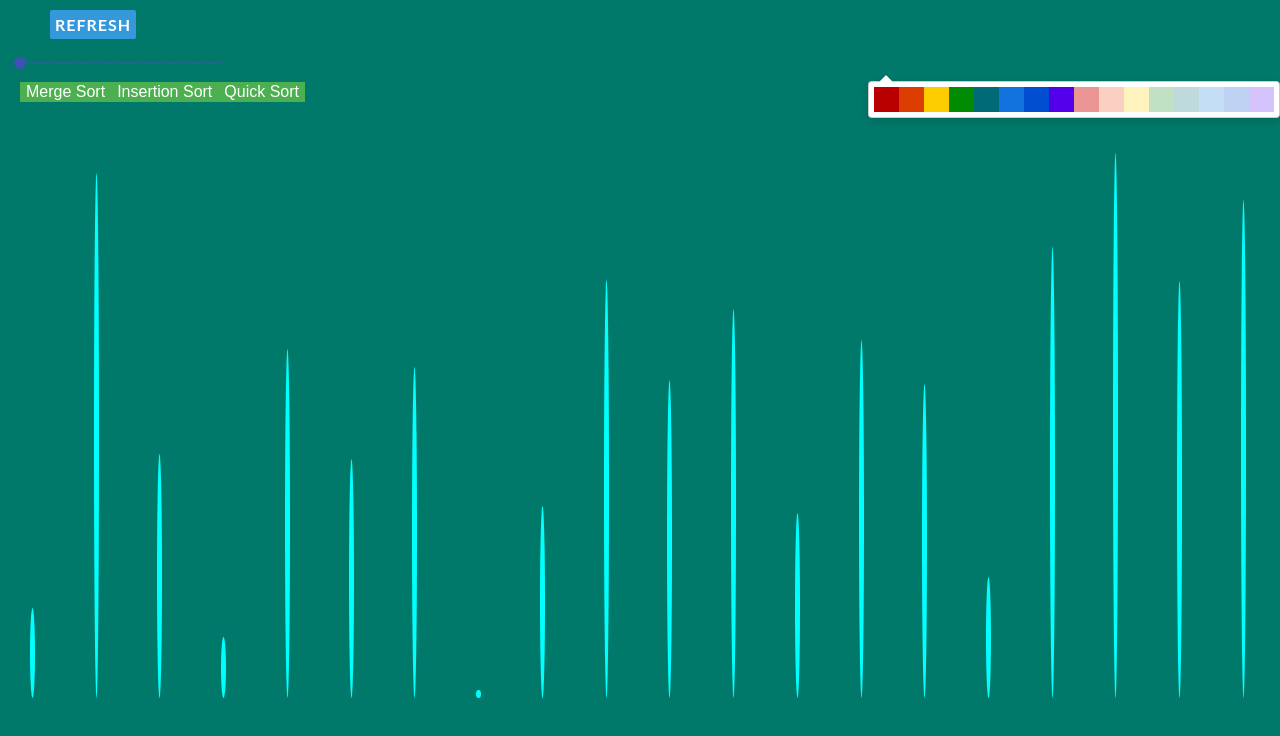
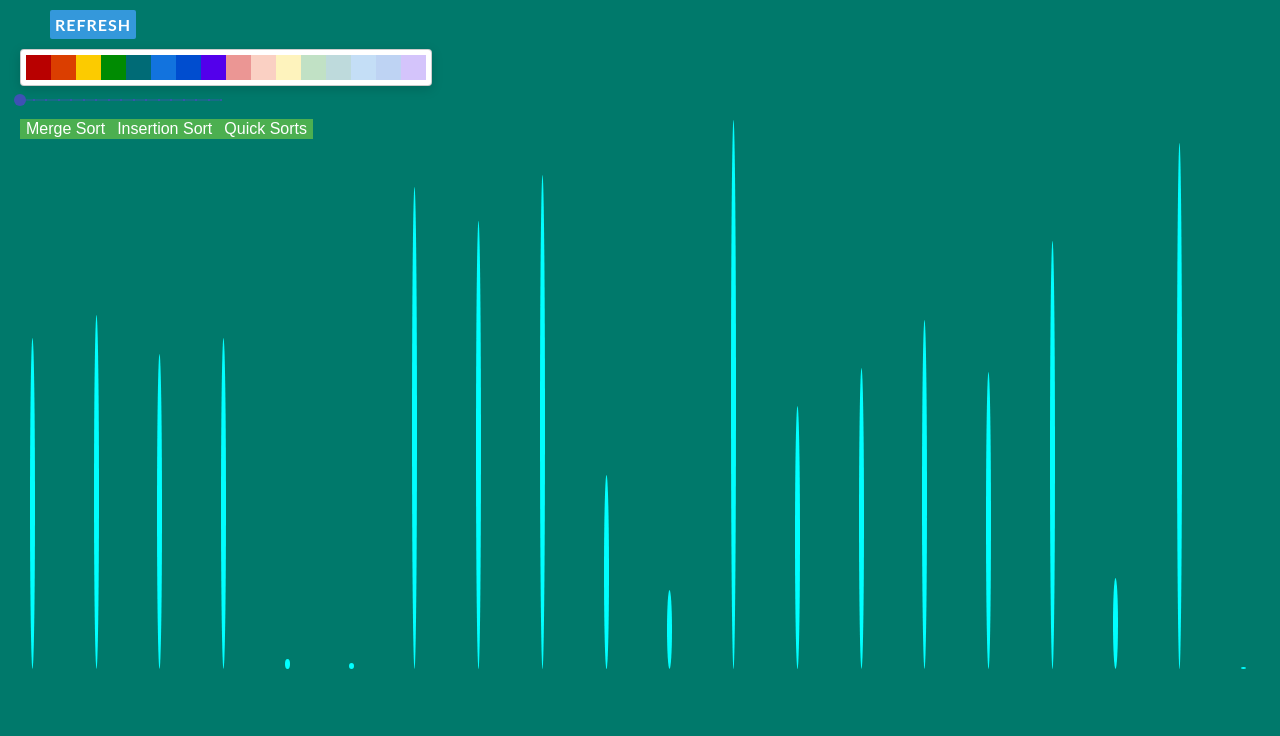
Before and after one commit to Roman1510/sorting-algorithms, a React (Create React App) app: page / in a window 1280 px wide. Shown: the top 736 px of the page. Built offline with nearby package versions, Linux system fonts and the light colour scheme.

Commit message:
fixed color picker

```diff
--- a/src/components/App.jsx
+++ b/src/components/App.jsx
@@ -106,6 +106,14 @@ function App() {
         <button onClick={() => RefreshButton(SIZE)} className="btn btn-1">
           Refresh
         </button>
+        <div className="picker">
+          <GithubPicker
+            value={mainColor}
+            width="400px"
+            onChangeComplete={handleColorChange}
+            triangle="false"
+          />
+        </div>
         <div style={{ width: "200px" }}>
           <Slider
             defaultValue={20}
@@ -121,6 +129,7 @@ function App() {
             }}
           />
         </div>
+
         <div>
           <button
             className="sorting-buttons"
@@ -144,16 +153,10 @@ function App() {
               handleClick("quick");
             }}
           >
-            Quick Sort
+            Quick Sorts
           </button>
-          <div className="picker">
-            <GithubPicker
-              value={mainColor}
-              width="400px"
-              onChangeComplete={handleColorChange}
-            />
-          </div>
         </div>
+
       </div>
       <Graph graphArray={arr} forwardedRef={containerRef} />
     </>
--- a/src/index.css
+++ b/src/index.css
@@ -27,7 +27,7 @@ code {
   padding: 30px;
   display: flex;
   align-items: flex-end;
-  height: 550px;
+  height: 500px;
   justify-content: space-between;
 }
 .divslider {
@@ -134,5 +134,5 @@ code {
   background-color: #7fb881;
 }
 .picker{
-  float: right;
+
 }
```
Also changed, not shown: 1 other file (tests, documents, lock files or other folders).
